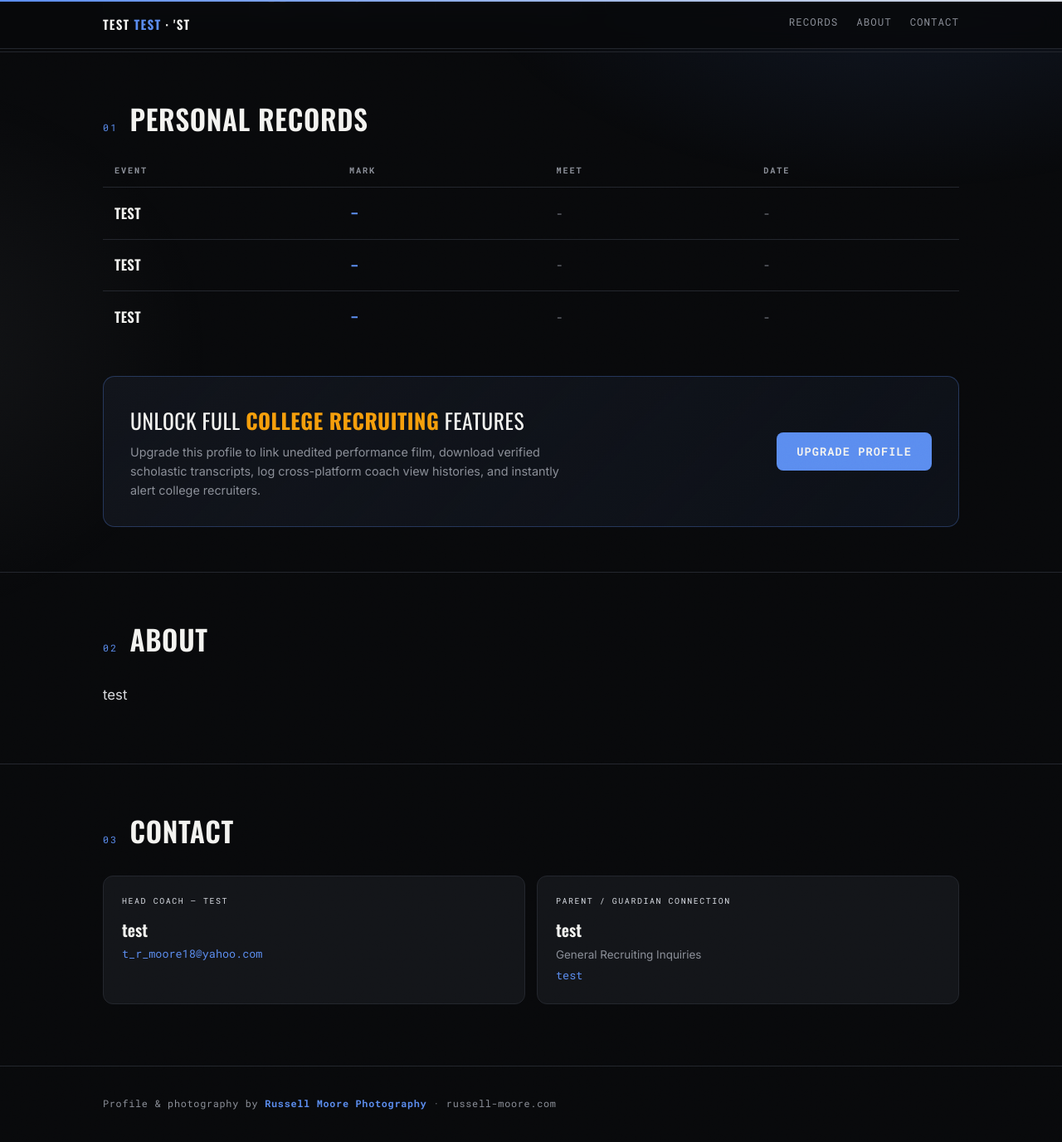
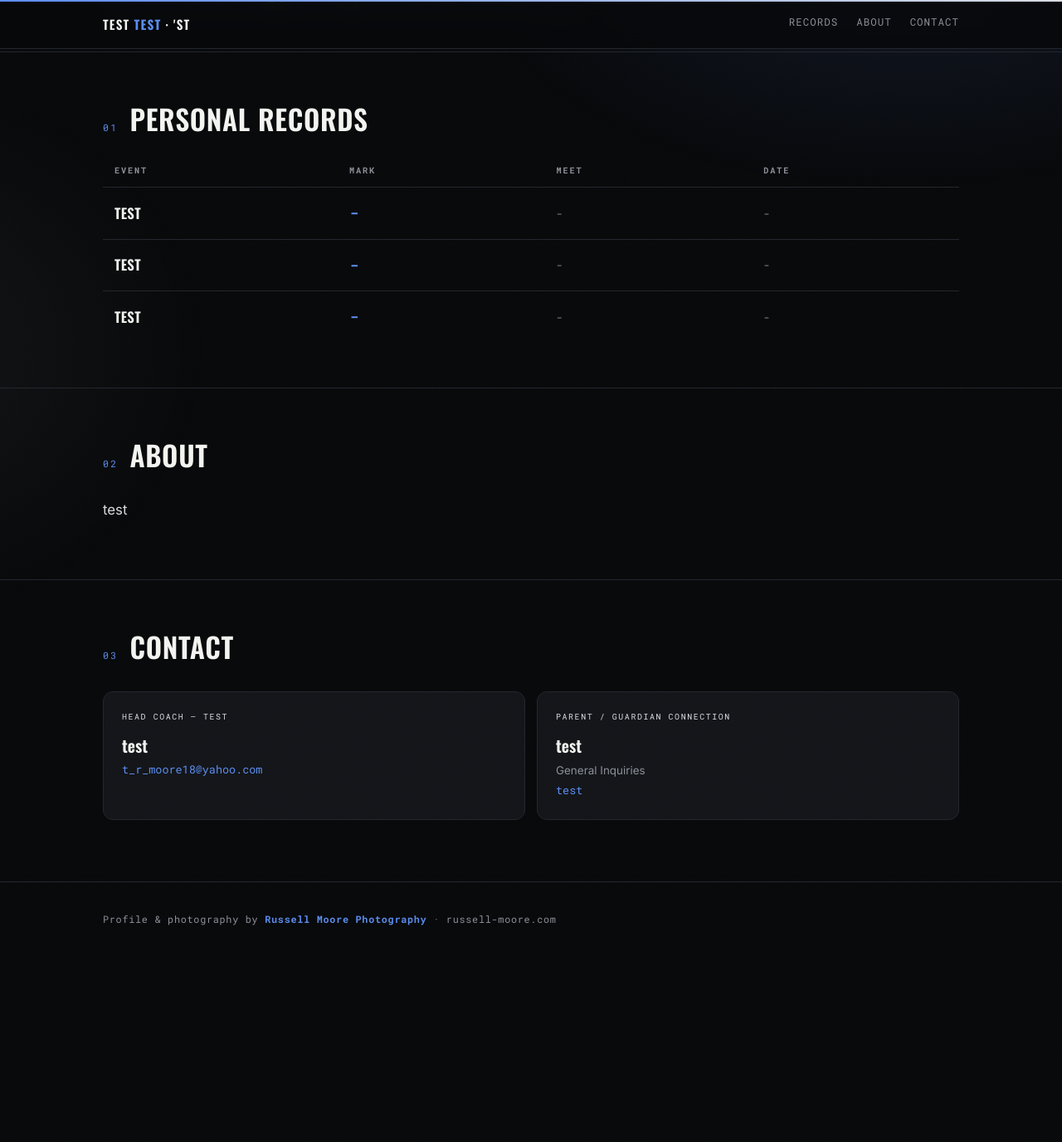
Before and after one commit to russellm18-ctrl/recruiting, a Jekyll site: the page built from test-test.md, in a window 1280 px wide and 1400 px high, scrolled down 984 px. Shown: the top 1376 px of the window at 83% size. Built offline with Jekyll 4.4.1, drawn with Linux system fonts in a browser that asks for light colours; after the commit the page ends 2162 px from its top, so only the background shows below that.

Commit message:
Remove college-recruiting upsell banner from free-athlete layout

```diff
--- a/_layouts/free-athlete.html
+++ b/_layouts/free-athlete.html
@@ -178,18 +178,6 @@
           {% endfor %}
         </tbody>
       </table>
-
-      <!-- UPSELL BANNER -->
-      <div class="cta-box">
-        <div>
-          <div class="cta-title">Unlock Full <b>College Recruiting</b> Features</div>
-          <div class="cta-desc">Upgrade this profile to link unedited performance film, download verified scholastic transcripts, log cross-platform coach view histories, and instantly alert college recruiters.</div>
-        </div>
-        <div>
-          <a href="https://recruiting.russell-moore.com/" class="cta-btn">Upgrade Profile</a>
-        </div>
-      </div>
-
     </div>
   </section>
 
@@ -213,7 +201,7 @@
         <div class="ccard">
           <div class="role">Parent / Guardian Connection</div>
           <div class="who">{{ page.parent_name }}</div>
-          <div class="line">General Recruiting Inquiries</div>
+          <div class="line">General Inquiries</div>
           <a href="mailto:{{ page.parent_email }}">{{ page.parent_email }}</a>
         </div>
       </div>
```
